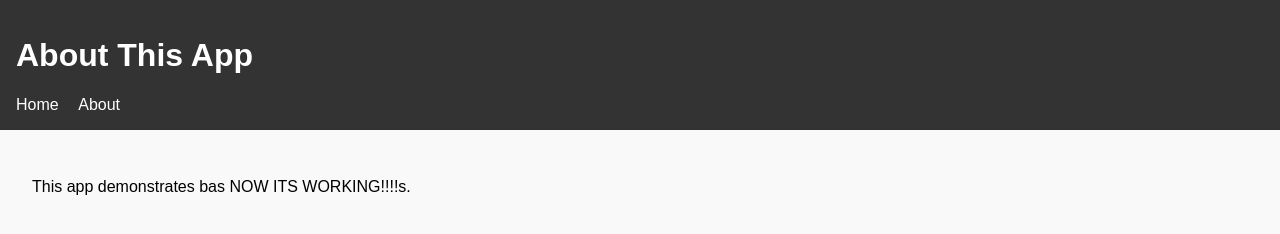
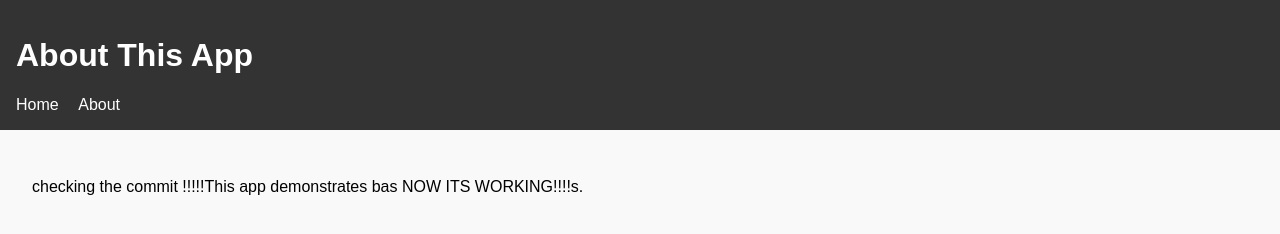
Before and after one commit to Varun9650/sample, a plain HTML site: page about.html in a window 1280 px wide. Drawn offline with Linux system fonts and the light colour scheme.

Commit message:
checking commit

```diff
--- a/about.html
+++ b/about.html
@@ -15,7 +15,7 @@
   </header>
 
   <main>
-    <p>This app demonstrates bas NOW ITS WORKING!!!!s.</p>
+    <p> checking the  commit !!!!!This app demonstrates bas NOW ITS WORKING!!!!s.</p>
   </main>
 </body>
 </html>
```
Also changed, not shown: 1 other file.
